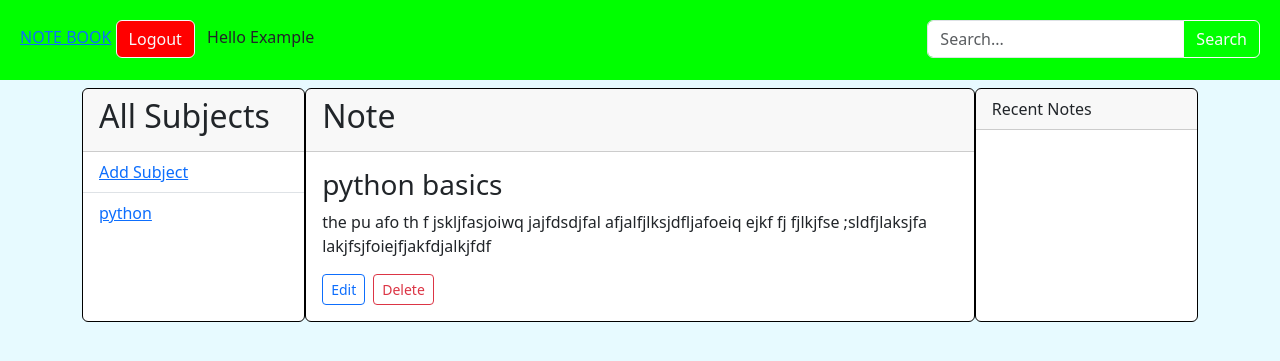
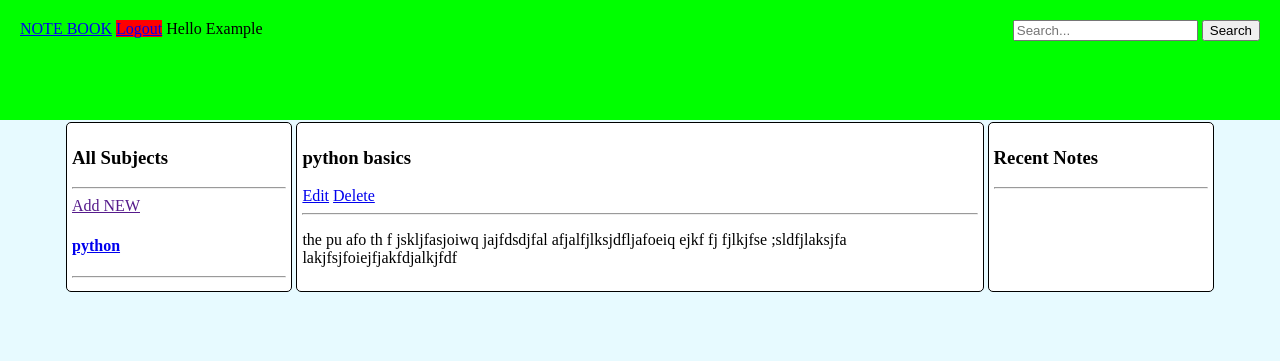
Before and after one commit to Ashenafi-adola/Note-App, a Django app: page /note/1 in a window 1280 px wide. Shown: the top 361 px of the page. Run offline with Django 5.2, Linux system fonts and the light colour scheme; a user stored in the database is signed in; data comes from the database, SQL or seed files in the repository.

Commit message:
implemented new layout for all templates

```diff
--- a/Noteproject/Noteapp/templates/Noteapp/home.html
+++ b/Noteproject/Noteapp/templates/Noteapp/home.html
@@ -13,7 +13,7 @@
                 display:  grid;
                 grid-template-columns: 1fr 3fr 1fr;
                 min-height: 100px;
-
+                max-width: 90%;
                 justify-self: center;
                 justify-content: center;
                 min-width: 1fr;
@@ -47,7 +47,7 @@
                 <hr>
                 <div>
                         {% for note in notes %}
-                                <p>{{note.subject}}</p>
+                                <p><b>Subject : </b>{{note.subject}}</p>
                                 <h4><a href="{% url 'note' note.id %}">{{note.title}}</a></h4>
                                 <p>{{note}}...</p>
                                 <div><small>{{note.updated|timesince }}</small></div>
--- a/Noteproject/Noteapp/templates/Noteapp/main.html
+++ b/Noteproject/Noteapp/templates/Noteapp/main.html
@@ -5,7 +5,6 @@
     <meta name="viewport" content="width=device-width, initial-scale=1.0">
     <title>Document</title>
     <!-- Bootstrap CSS (via CDN) -->
-    <link href="https://cdn.jsdelivr.net/npm/bootstrap@5.3.0/dist/css/bootstrap.min.css" rel="stylesheet">
     <style>
         html{
             padding: 0px;
--- a/Noteproject/Noteapp/templates/Noteapp/note.html
+++ b/Noteproject/Noteapp/templates/Noteapp/note.html
@@ -8,56 +8,56 @@
 </form>
 {% endblock %}
 {% block content %}
+
 <style>
-    .container{
+    .main-container{
+            display:  grid;
             grid-template-columns: 1fr 3fr 1fr;
-        display: grid;
+            min-height: 100px;
+            max-width: 90%;
+            justify-self: center;
+            justify-content: center;
+            min-width: 1fr;
     }
     .card{
-        border: solid black 1px;
-
+            border:  solid black 1px;
+            margin: 2px;
+            border-radius: 5px;
+            min-width: 200px;
+            background-color: white;
+            padding: 5px;
     }
-    .note-div{
-
-    }
-    .card-body{
-        overflow-y: scroll;
+    .main-card{
+            min-width: 450px;
     }
 </style>
-<div class="container">
+<div class="main-container">
     <div class="card">
-        <div class="card-header"><h2>All Subjects</h2></div>
-        <ul class="list-group list-group-flush">
-            <li class="list-group-item"><a href="{% url 'addsubject' %}">Add Subject</a></li>
+            <div><h3>All Subjects</h3></div>
+
+            <hr><a href="">Add NEW</a>
+            <div>
                     {% for subject in subjects %}
-                <li class="list-group-item"><a href="{% url 'subject' subject.id %}">{{ subject.name }}</a></li>
-            {% empty %}
-                <li class="list-group-item">No subjects yet.</li>
+                            <h4><a href="{% url 'subject' subject.id %}">{{subject}}</a></h4>
+                            <hr>
                     {% endfor %}
-        </ul>
             </div>
-
-
-
-    <div class="card note-div">
-        <div class="card-header"><h2>Note</h2></div>
-        <div class="card-body">
-            <h3 class="card-title">{{ note.title }}</h3>
-            <p class="card-text">{{ note.note }}</p>
-            <div class="d-flex gap-2">
+    </div>
+    <div class="card main-card">
+            <div><h3 class="card-title">{{ note.title }}</h3></div>
             <a class="btn btn-sm btn-outline-primary" href="{% url 'editNote' note.id %}">Edit</a>
             <a class="btn btn-sm btn-outline-danger" href="{% url 'deleteNote' note.id %}">Delete</a>
+
+            <hr>
+            <div class="">
+
+                <p class="card-text">{{ note.note }}</p>
             </div>
+    </div>
+    <div class="card">
+            <div><h3>Recent Notes</h3></div>
+            <hr>
     </div>
 </div>
 
-    <div class="card">
-        <div class="card-header">Recent Notes</div>
-        <div class="card-body">
-            <!-- recent notes listing -->
-        </div>
-    </div>
-
-
-</div>
 {% endblock %}
--- a/Noteproject/Noteapp/templates/Noteapp/subject.html
+++ b/Noteproject/Noteapp/templates/Noteapp/subject.html
@@ -67,12 +67,15 @@
     </div>
     <div class="card main-card">
             <div><h3>{{subject}}</h3></div>
+            <a href="">ADD NOTE</a>
+            <a href="">DELETE SUBJECT</a>
             <hr>
             <div>
                 <p><b>Description: </b>{{subject.description}}</p>
             </div>
             <hr>
             <div>
+                {% if notes %}
                     {% for note in notes %}
                             <p><b>{{note.subject}}</b></p>
                             <h4><a href="{% url 'note' note.id %}">{{note.title}}</a></h4>
@@ -80,6 +83,9 @@
                             <div><small>{{note.updated|timesince }}</small></div>
                             <hr>
                     {% endfor %}
+                {% else %}
+                        <h5>No note yet!</h5>
+                {% endif %}
             </div>
     </div>
     <div class="card">
```
Lines whose indentation alone changed are shown as unchanged.
